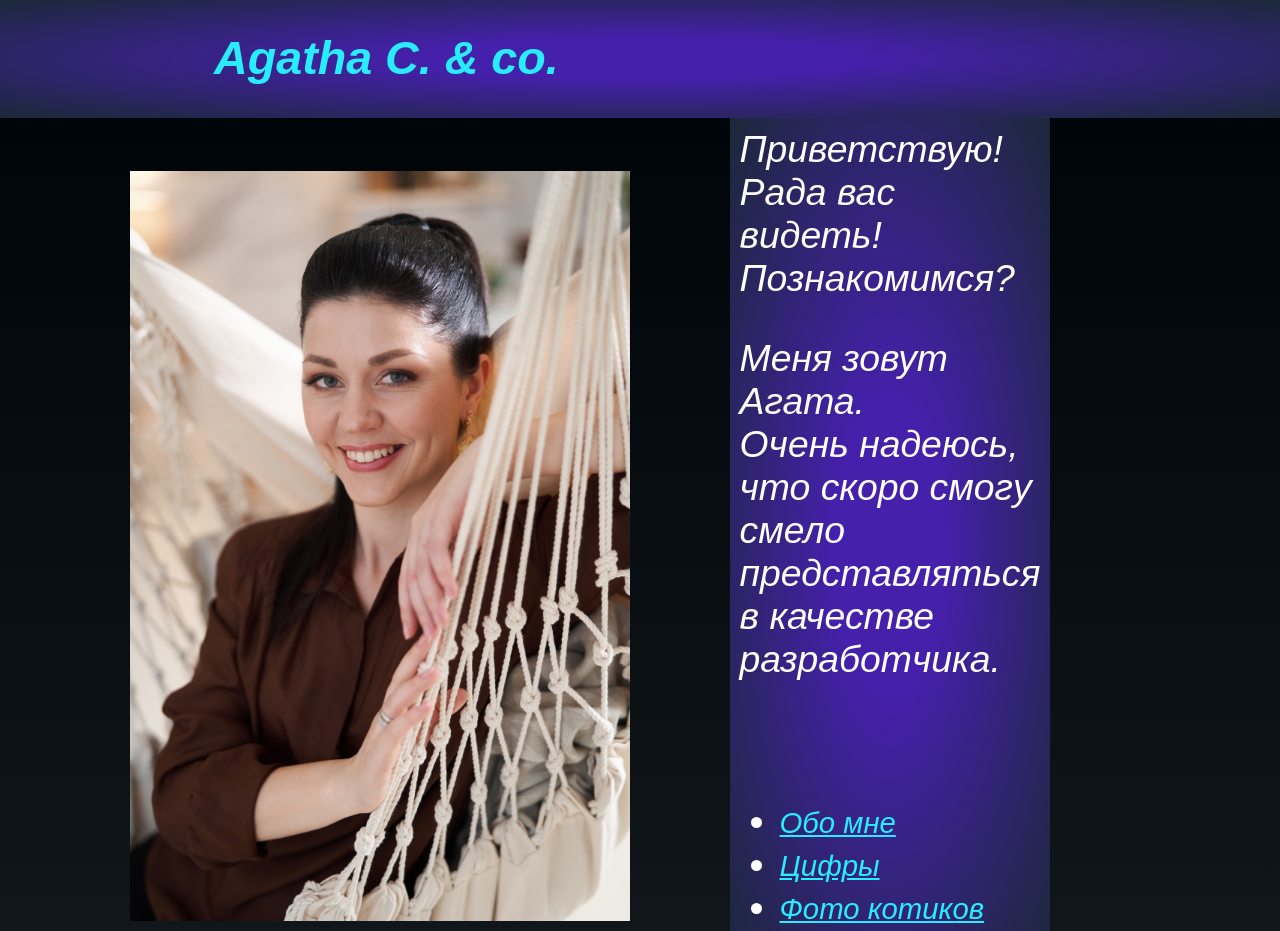
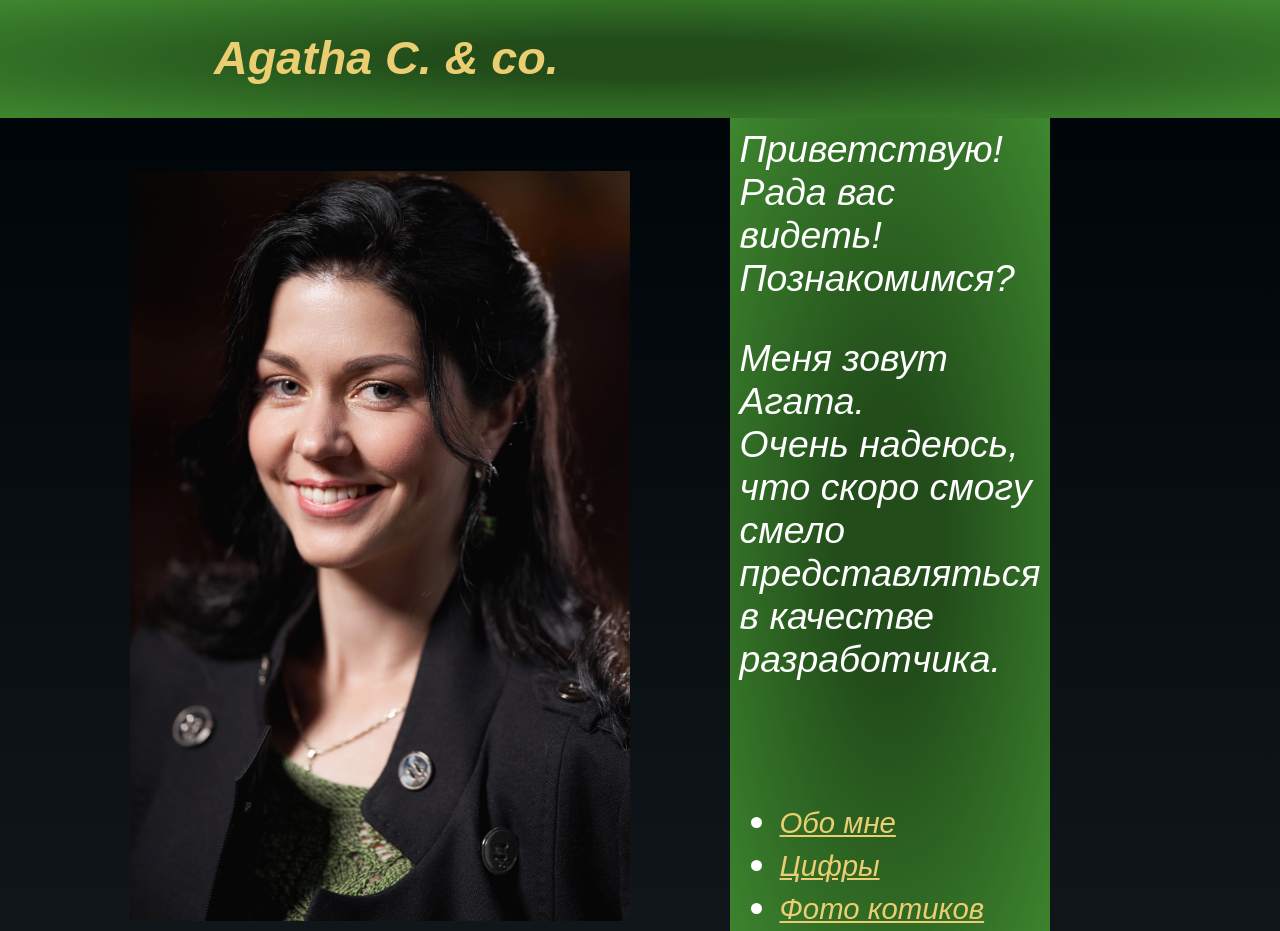
Before and after one commit to AgathaCott/AgathaCott.github.io, a plain HTML site: page index.html in a window 1280 px wide. Shown: the top 931 px of the page. Drawn offline with Linux system fonts and the light colour scheme.

Commit message:
Release new

```diff
--- a/index.css
+++ b/index.css
@@ -1,19 +1,19 @@
 body {
-  background: #4520ab;
-  background: -moz-radial-gradient(center, #4520ab 0%, #4520ab 24%, #1B2838 100%);
-  background: -webkit-radial-gradient(center, #4520ab 0%, #4520ab 24%, #1B2838 100%);
-  background: radial-gradient(ellipse at center, #4520ab 0%, #4520ab 24%, #1B2838 100%);
+  background: #224d1a;
+  background: -moz-radial-gradient(center, #224d1a 0%, #224d1a 24%, #3e872f 100%);
+  background: -webkit-radial-gradient(center, #224d1a 0%, #224d1a 24%, #3e872f 100%);
+  background: radial-gradient(ellipse at center, #224d1a 0%, #224d1a 24%, #3e872f 100%);
   margin-top: 0px;
   margin-left: 0px;
   margin-right: 0px;
 }
 
 .menu > a:hover {
-  color: #29EDFF;
+  color: #ebce71;
 }
 
 h1, h2 {
-  color: #29EDFF;
+  color: #ebce71;
   font-family: Arial, Helvetica, sans-serif;
   font-style: italic;
   font-size: 35pt;
@@ -26,10 +26,10 @@ h3 {
 }
 
 .header {
-  background: #4520ab;
-  background: -moz-radial-gradient(center, #4520ab 0%, #4520ab 24%, #1B2838 100%);
-  background: -webkit-radial-gradient(center, #4520ab 0%, #4520ab 24%, #1B2838 100%);
-  background: radial-gradient(ellipse at center, #4520ab 0%, #4520ab 24%, #1B2838 100%);
+  background: #224d1a;
+  background: -moz-radial-gradient(center, #224d1a 0%, #224d1a 24%, #3e872f 100%);
+  background: -webkit-radial-gradient(center, #224d1a 0%, #224d1a 24%, #3e872f 100%);
+  background: radial-gradient(ellipse at center, #224d1a 0%, #224d1a 24%, #3e872f 100%);
   font-family: Arial, Helvetica, sans-serif;
   font-size: 45pt;
   color: #29EDFF;
@@ -37,6 +37,13 @@ h3 {
   padding-left: 14px;
   margin-bottom: 1px;
   display: flex;
+  animation-name: shining;
+  animation-duration: 12s;
+}
+
+@keyframes shining {
+  from {background: #224d1a;}
+  to {background-color: #c2de52;}
 }
 
 .info_main {
@@ -51,22 +58,24 @@ h3 {
 
 
 .violet {
-  background: #4520ab;
-  background: -moz-radial-gradient(center, #4520ab 0%, #4520ab 24%, #1B2838 100%);
-  background: -webkit-radial-gradient(center, #4520ab 0%, #4520ab 24%, #1B2838 100%);
-  background: radial-gradient(ellipse at center, #4520ab 0%, #4520ab 24%, #1B2838 100%);
+  background: #224d1a;
+  background: -moz-radial-gradient(center, #224d1a 0%, #224d1a 24%, #3e872f 100%);
+  background: -webkit-radial-gradient(center, #224d1a 0%, #224d1a 24%, #3e872f 100%);
+  background: radial-gradient(ellipse at center, #224d1a 0%, #224d1a 24%, #3e872f 100%);
   margin-left: 100px;
   margin-right: 100px;
   padding: 10px;
+  animation-name: shining;
+  animation-duration: 12s;
 }
 
 li > a {
-  color: #29EDFF;
+  color: #ebce71;
   font-size: 22pt;
 }
 
 li > a:hover {
-  color: #FFBC5B;
+  color: #859410;
 }
 
 .info {
--- a/index.html
+++ b/index.html
@@ -1,5 +1,5 @@
 <!DOCTYPE html>
-<html lang="ru">
+<html lang="en">
 <head>
     <meta charset="UTF-8">
     <meta http-equiv="X-UA-Compatible" content="IE=edge">
@@ -14,7 +14,7 @@
 <div class="content">
 <div class="info">
     <div class="info_main">
-     <img src="img/Agatha.jpg" width="500" alt="">
+     <img src="img/DSC093884.jpg" width="500" alt="">
      <div class="violet">
         Приветствую!<br>Рада вас видеть! Познакомимся?<p>Меня зовут Агата.<br> Oчень надеюсь, что скоро смогу смело представляться в качестве разработчика.</p><br>
        <ul>
@@ -49,7 +49,7 @@
         <li>Получила 2 красных диплома</li>
         <li>7 лет занималась хореографией и выступала на одной сцене с "Машиной времени" и Максимом Галкиным</li>
         <li>Забочусь о 5 кошках. Идеальная компания для работы из дома!</li>
-        <li>Помогла найти любящие семьи для 33 бездомных котеек</li>
+        <li>Помогла найти любящие семьи для 35 бездомных котеек</li>
         <li>Обожаю ходить пешком. Однажды прошла 10 км</li>
         <li>27 раз смотрела фильм "Сталкер" А.А. Тарковского</li>
       </ul>
```
Also changed, not shown: img/DSC093884.jpg (added).
